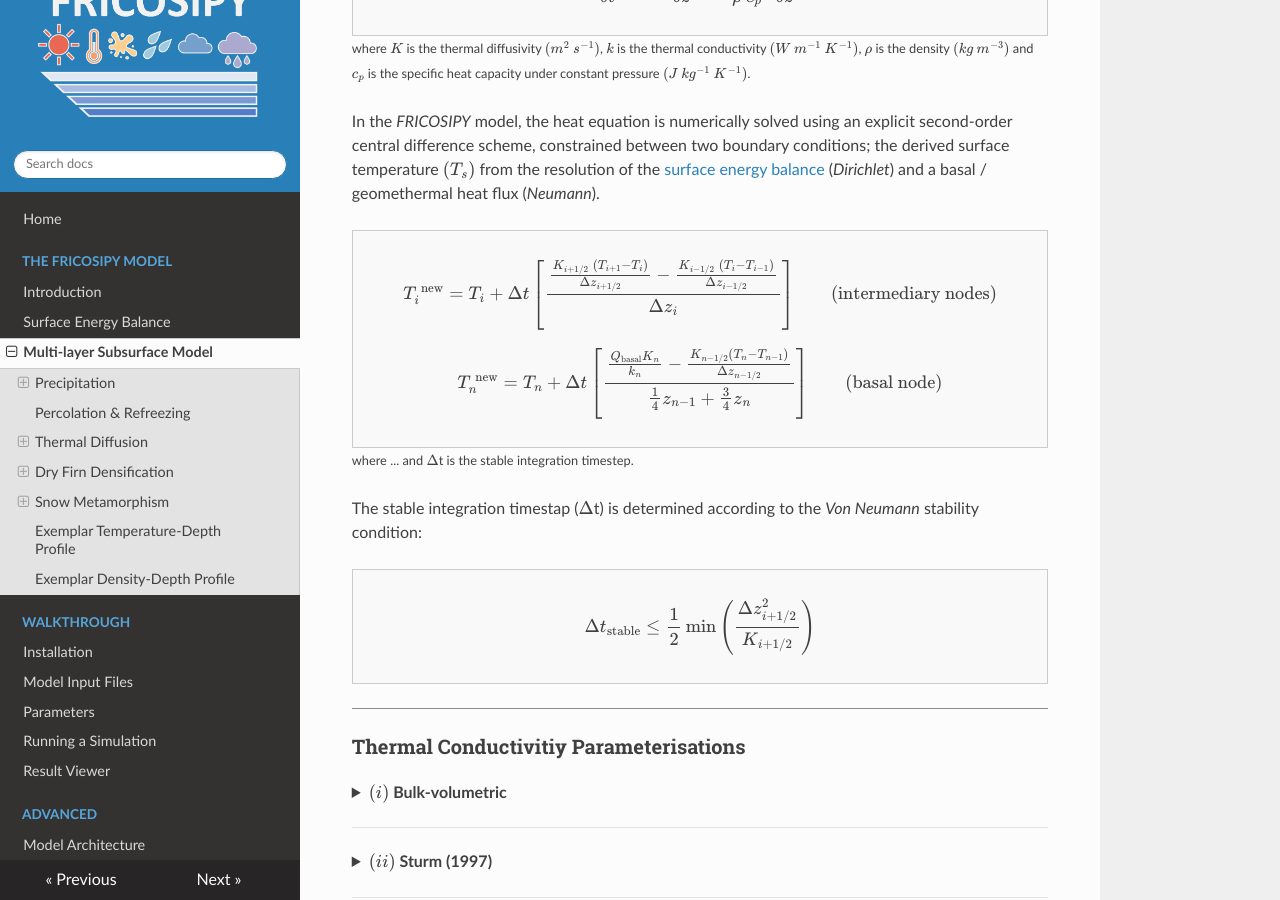
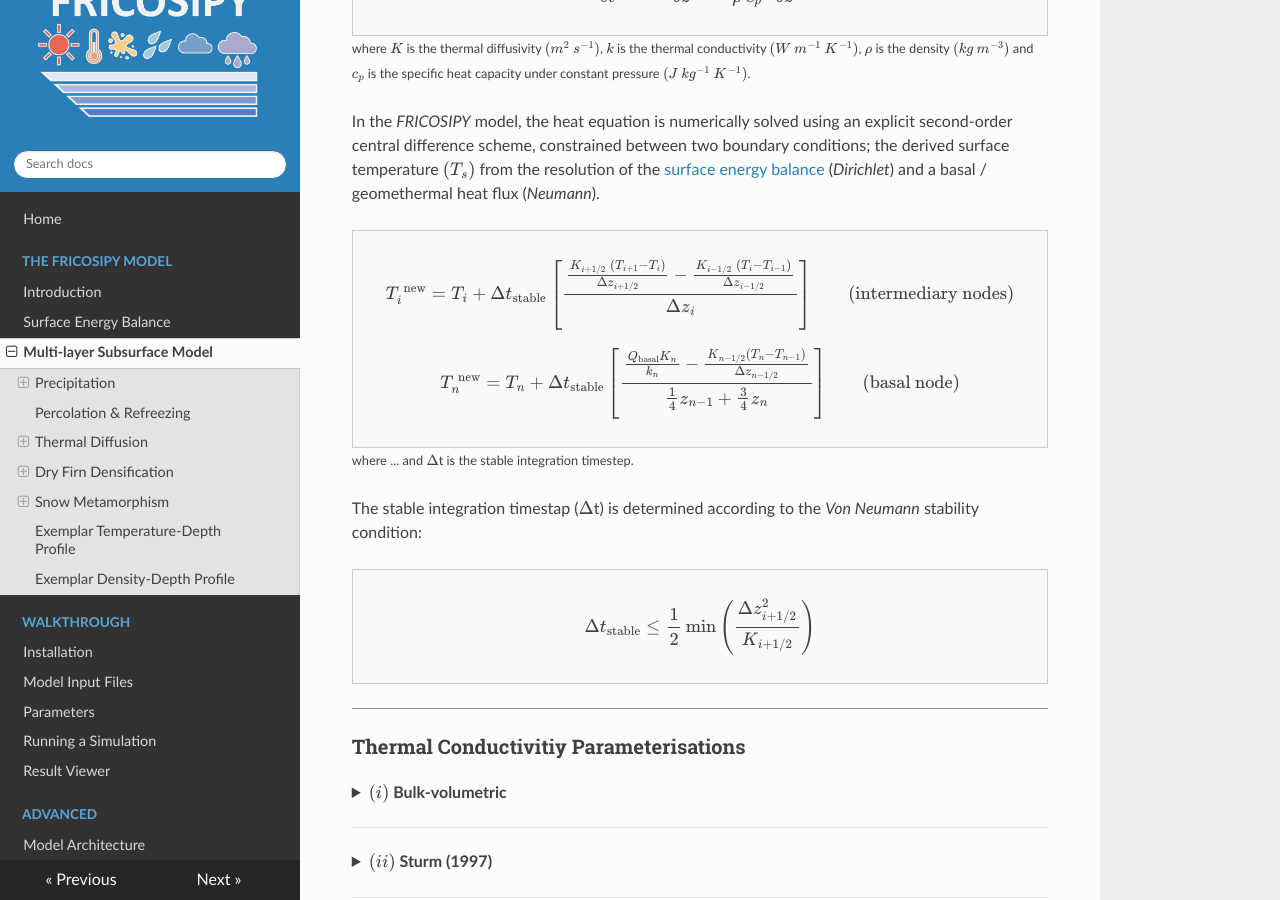
Before and after one commit to MarcusGastaldello/FRICOSIPY, an MkDocs documentation site: the page built from docs/subsurface_model.md, in a window 1280 px wide and 900 px high, scrolled down 616 px. Built offline with MkDocs 1.6.1, drawn with Linux system fonts in a browser that asks for light colours.

Commit message:
Update subsurface_model.md

```diff
--- a/docs/subsurface_model.md
+++ b/docs/subsurface_model.md
@@ -36,11 +36,11 @@ the derived surface temperature $(T_{s})$ from the resolution of the [surface en
 <div markdown="1" style="border:1px solid #ccc; padding:10px; background:#f9f9f9; max-width:100%; overflow-x:auto;">
 
 $$
-T_i^{\text{ new}} = T_i + \Delta t \left[ \frac{ \frac{K_{i+1/2}\:(T_{i+1} - T_i)}{\Delta z_{i+1/2}} - \frac{K_{i-1/2}\:(T_i - T_{i-1})}{\Delta z_{i-1/2}} }{ \Delta z_i } \right] \qquad (\text{intermediary nodes})
+T_i^{\text{ new}} = T_i + \Delta t_{\text{stable}} \left[ \frac{ \frac{K_{i+1/2}\:(T_{i+1} - T_i)}{\Delta z_{i+1/2}} - \frac{K_{i-1/2}\:(T_i - T_{i-1})}{\Delta z_{i-1/2}} }{ \Delta z_i } \right] \qquad (\text{intermediary nodes})
 $$
 
 $$
-T_n^{\text{ new}} = T_n + \Delta t \left[ \frac{ \frac{Q_{\text{basal}} K_n}{k_n} - \frac{K_{n-1/2} (T_n - T_{n-1})}{\Delta z_{n-1/2}} }{ \frac{1}{4} z_{n-1} + \frac{3}{4} z_n } \right] \qquad (\text{basal node})
+T_n^{\text{ new}} = T_n + \Delta t_{\text{stable}} \left[ \frac{ \frac{Q_{\text{basal}} K_n}{k_n} - \frac{K_{n-1/2} (T_n - T_{n-1})}{\Delta z_{n-1/2}} }{ \frac{1}{4} z_{n-1} + \frac{3}{4} z_n } \right] \qquad (\text{basal node})
 $$
 
 </div>
```
